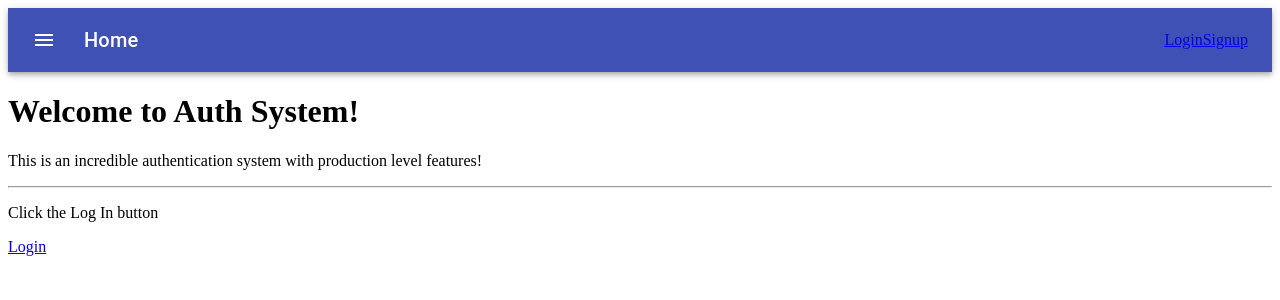
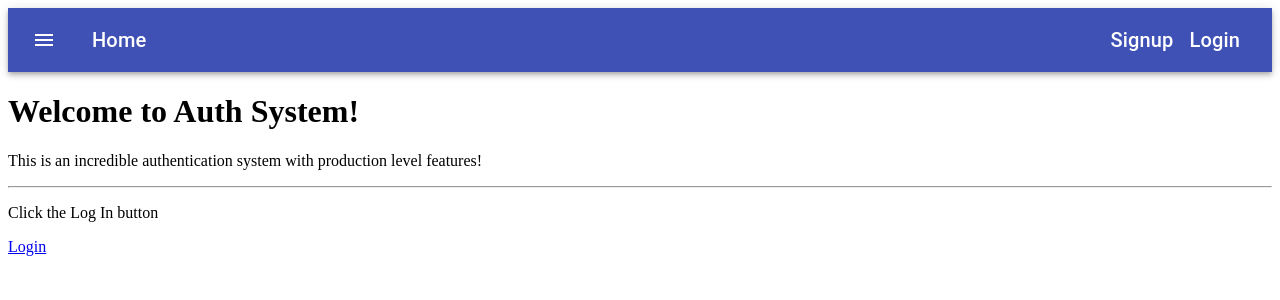
Before and after one commit to phajsi/LIM01, a React (Create React App) app in the folder frontend/: page / in a window 1280 px wide. Shown: the top 300 px of the page. Built offline with nearby package versions, Linux system fonts and the light colour scheme.

Commit message:
style the navbar links

```diff
--- a/frontend/src/components/Navbar/Navbar.js
+++ b/frontend/src/components/Navbar/Navbar.js
@@ -1,4 +1,4 @@
-import React, { useState, Fragment } from 'react';
+import React, { useState } from 'react';
 import { Redirect, Link } from 'react-router-dom';
 
 import AppBar from '@material-ui/core/AppBar';
@@ -18,26 +18,24 @@ const Navbar = ({ logout, isAuthenticated }) => {
     setRedirect(true);
   };
 
+  const classes = useStyles();
+
   const guestLinks = () => (
-    <Fragment>
-      <Link to="/login" role="button">
+    <Typography variant="h6" className={classes.right}>
+      <Link to="/login" className={classes.title}>
         Login
       </Link>
-      <Link to="/signup" role="button">
+      <Link to="/signup" className={classes.title}>
         Signup
       </Link>
-    </Fragment>
+    </Typography>
   );
 
   const authLinks = () => (
-    <Fragment>
-      <a href="#!" onClick={logoutUser}>
-        Logout
-      </a>
-    </Fragment>
+    <Typography href="#!" onClick={logoutUser}>
+      Logout
+    </Typography>
   );
-
-  const classes = useStyles();
 
   return (
     <div className={classes.root}>
@@ -51,8 +49,10 @@ const Navbar = ({ logout, isAuthenticated }) => {
           >
             <MenuIcon />
           </IconButton>
-          <Typography variant="h6" className={classes.title}>
-            Home
+          <Typography variant="h6">
+            <Link to="/" className={classes.title}>
+              Home
+            </Link>
           </Typography>
           {isAuthenticated ? authLinks() : guestLinks()}
         </Toolbar>
--- a/frontend/src/components/Navbar/styles.js
+++ b/frontend/src/components/Navbar/styles.js
@@ -9,6 +9,13 @@ const useStyles = makeStyles((theme) => ({
   },
   title: {
     flexGrow: 1,
+    color: 'white',
+    margin: theme.spacing(1),
+    float: 'right',
+    textDecoration: 'none',
+  },
+  right: {
+    flex: 1,
   },
 }));
 
```
